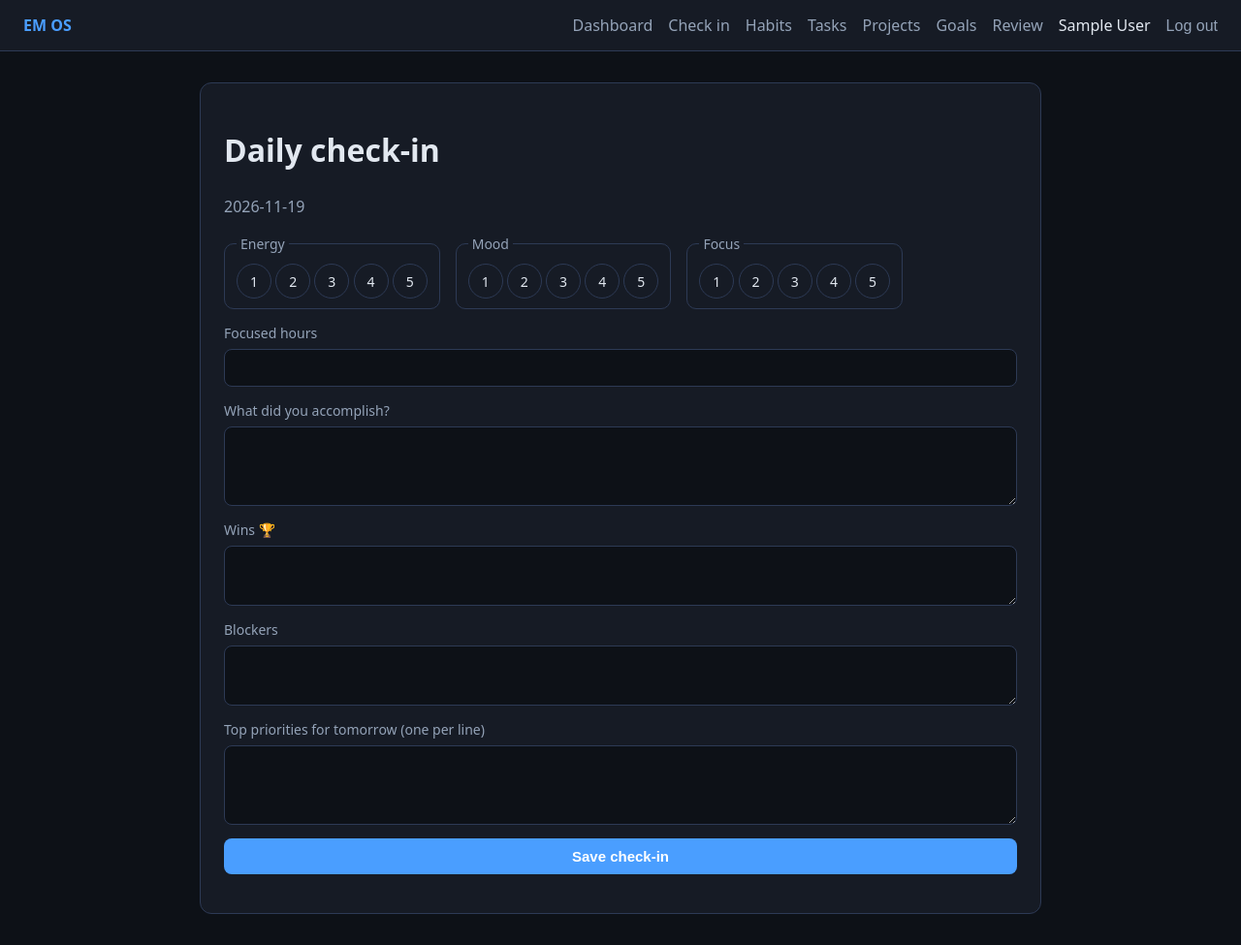
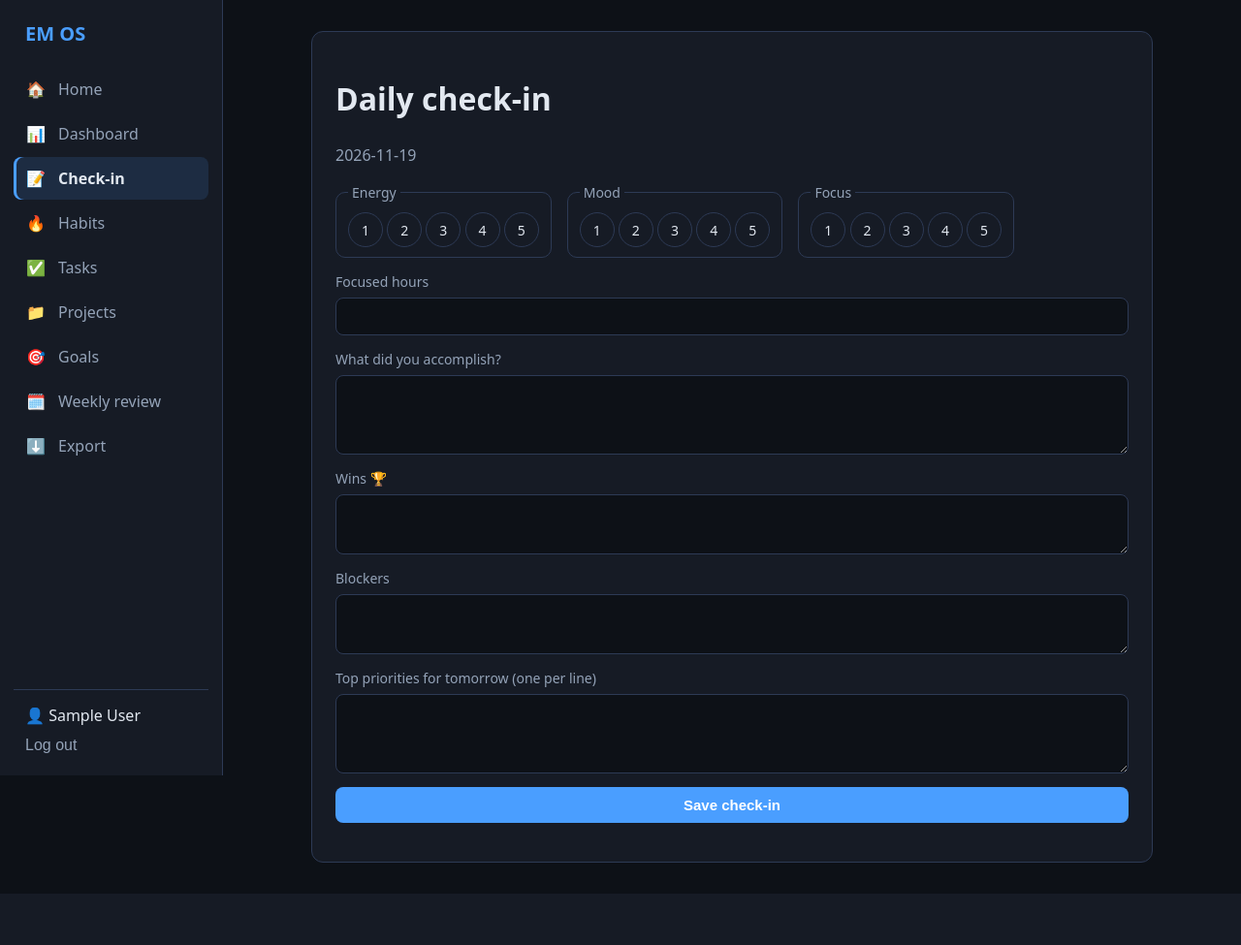
Before and after one commit to Minga17/em-os, a Flask app: page /checkin/ in a window 1280 px wide. Shown: the whole page at 97% size. After the commit the page ends 922 px from the top, so only its background shows below. Run offline with Flask 3, Linux system fonts and the light colour scheme; the visitor is signed in with stand-in values (Sample User, id 1); data comes from the database, SQL or seed files in the repository; data that the repository does not hold is empty.

Commit message:
Sidebar navigation with mobile slide-in menu

```diff
--- a/static/style.css
+++ b/static/style.css
@@ -221,3 +221,56 @@ nav { flex-wrap: wrap; }
 .export-list { display: flex; flex-direction: column; gap: 10px; margin-top: 16px; }
 .export-row { display: flex; justify-content: space-between; align-items: center; padding: 16px 20px; }
 .export-link { font-size: 14px; font-weight: 400; margin-left: 12px; }
+
+/* ── Sidebar layout ────────────────────────────────────── */
+.nav-toggle { display: none; }
+
+.sidebar {
+  position: fixed; top: 0; left: 0; bottom: 0; width: 230px; z-index: 20;
+  display: flex; flex-direction: column; padding: 20px 14px;
+  background: var(--card); border-right: 1px solid var(--border); overflow-y: auto;
+}
+.sidebar .brand {
+  font-size: 20px; font-weight: 700; color: var(--accent);
+  text-decoration: none; padding: 0 12px 20px;
+}
+.side-links { display: flex; flex-direction: column; gap: 2px; }
+.side-links a {
+  display: flex; align-items: center; gap: 12px; padding: 10px 12px;
+  border-radius: 8px; color: var(--sub); text-decoration: none;
+}
+.side-links a:hover { background: #ffffff0d; color: var(--text); }
+.side-links a.active {
+  background: #4a9eff22; color: var(--text); font-weight: 600;
+  box-shadow: inset 3px 0 0 var(--accent);
+}
+.side-links .icon { width: 22px; text-align: center; }
+.side-footer { margin-top: auto; padding: 14px 12px 0; border-top: 1px solid var(--border); }
+.side-footer .who { margin-bottom: 6px; }
+
+.page.with-sidebar { margin-left: 230px; }
+.topbar { display: none; }
+.backdrop { display: none; }
+
+/* Logged-out top bar */
+.topnav {
+  display: flex; gap: 16px; align-items: center; padding: 14px 24px;
+  background: var(--card); border-bottom: 1px solid var(--border);
+}
+.topnav a { color: var(--sub); text-decoration: none; }
+.topnav .brand { color: var(--accent); font-weight: 700; margin-right: auto; }
+
+/* Phones and small tablets: sidebar slides in from the left */
+@media (max-width: 800px) {
+  .page.with-sidebar { margin-left: 0; }
+  .topbar {
+    display: flex; align-items: center; gap: 14px; position: sticky; top: 0; z-index: 10;
+    padding: 12px 16px; background: var(--card); border-bottom: 1px solid var(--border);
+  }
+  .topbar .brand { color: var(--accent); font-weight: 700; text-decoration: none; font-size: 18px; }
+  .hamburger { font-size: 24px; cursor: pointer; line-height: 1; user-select: none; }
+  .sidebar { transform: translateX(-100%); transition: transform 0.25s ease; }
+  .nav-toggle:checked ~ .sidebar { transform: translateX(0); }
+  .backdrop { position: fixed; inset: 0; z-index: 15; background: #000a; }
+  .nav-toggle:checked ~ .backdrop { display: block; }
+}
--- a/templates/base.html
+++ b/templates/base.html
@@ -7,26 +7,57 @@
   <link rel="stylesheet" href="{{ url_for('static', filename='style.css') }}">
 </head>
 <body>
-  <nav>
+  {% if g.user %}
+    {% set links = [
+      ("home",            "🏠", "Home"),
+      ("dashboard.index", "📊", "Dashboard"),
+      ("checkin.today",   "📝", "Check-in"),
+      ("habits.index",    "🔥", "Habits"),
+      ("tasks.index",     "✅", "Tasks"),
+      ("projects.index",  "📁", "Projects"),
+      ("goals.index",     "🎯", "Goals"),
+      ("review.week",     "🗓️", "Weekly review"),
+      ("export.index",    "⬇️", "Export"),
+    ] %}
+
+    <!-- Hidden checkbox: remembers if the mobile menu is open (no JavaScript needed) -->
+    <input type="checkbox" id="nav-toggle" class="nav-toggle">
+
+    <header class="topbar">
+      <label for="nav-toggle" class="hamburger" title="Menu">☰</label>
       <a href="{{ url_for('home') }}" class="brand">EM OS</a>
-    {% if g.user %}
-      <a href="{{ url_for('dashboard.index') }}">Dashboard</a>
-      <a href="{{ url_for('checkin.today') }}">Check in</a>
-      <a href="{{ url_for('habits.index') }}">Habits</a>
-      <a href="{{ url_for('tasks.index') }}">Tasks</a>
-      <a href="{{ url_for('projects.index') }}">Projects</a>
-      <a href="{{ url_for('goals.index') }}">Goals</a>
-      <a href="{{ url_for('review.week') }}">Review</a>
-      <span class="who">{{ g.user['name'] }}</span>
-      <form method="post" action="{{ url_for('auth.logout') }}" class="inline">
+    </header>
+
+    <aside class="sidebar">
+      <a href="{{ url_for('home') }}" class="brand">EM OS</a>
+      <div class="side-links">
+        {% for endpoint, icon, label in links %}
+          {% set active = request.endpoint == endpoint
+               or (request.blueprint and endpoint.startswith(request.blueprint ~ '.')) %}
+          <a href="{{ url_for(endpoint) }}" class="{% if active %}active{% endif %}">
+            <span class="icon">{{ icon }}</span>{{ label }}
+          </a>
+        {% endfor %}
+      </div>
+      <div class="side-footer">
+        <div class="who">👤 {{ g.user['name'] }}</div>
+        <form method="post" action="{{ url_for('auth.logout') }}">
           <button class="link">Log out</button>
         </form>
+      </div>
+    </aside>
+
+    <!-- Dark layer behind the open mobile menu; tapping it closes the menu -->
+    <label for="nav-toggle" class="backdrop"></label>
   {% else %}
+    <nav class="topnav">
+      <a href="{{ url_for('auth.login') }}" class="brand">EM OS</a>
       <a href="{{ url_for('auth.login') }}">Log in</a>
       <a href="{{ url_for('auth.register') }}">Sign up</a>
+    </nav>
   {% endif %}
-  </nav>
 
+  <div class="page {% if g.user %}with-sidebar{% endif %}">
     <main>
       {% with messages = get_flashed_messages(with_categories=true) %}
         {% for category, message in messages %}
@@ -36,5 +67,6 @@
 
       {% block content %}{% endblock %}
     </main>
+  </div>
 </body>
 </html>
```
Lines whose indentation alone changed are shown as unchanged.
